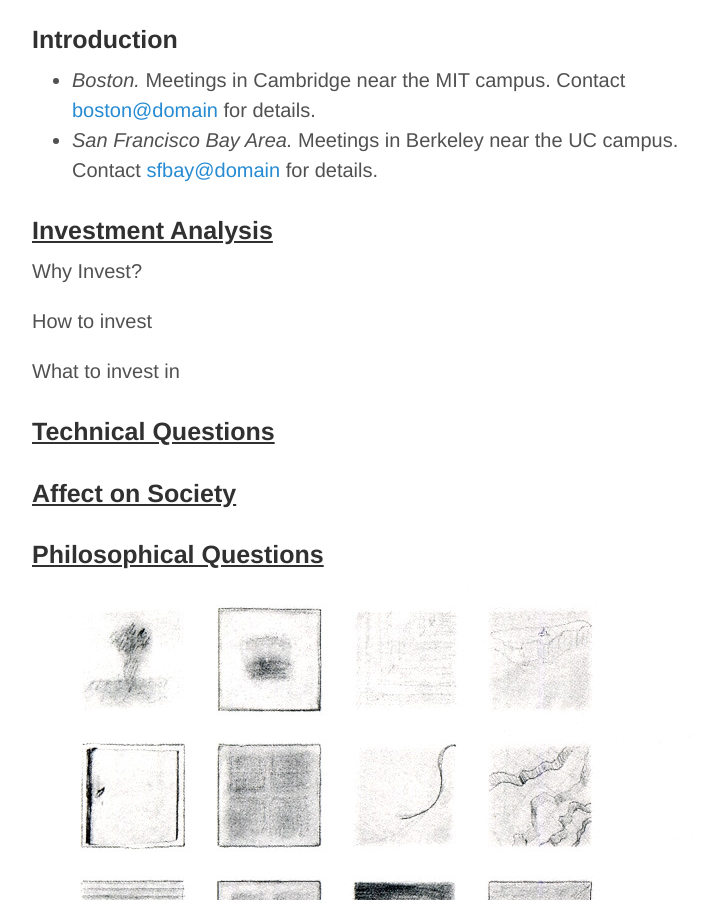
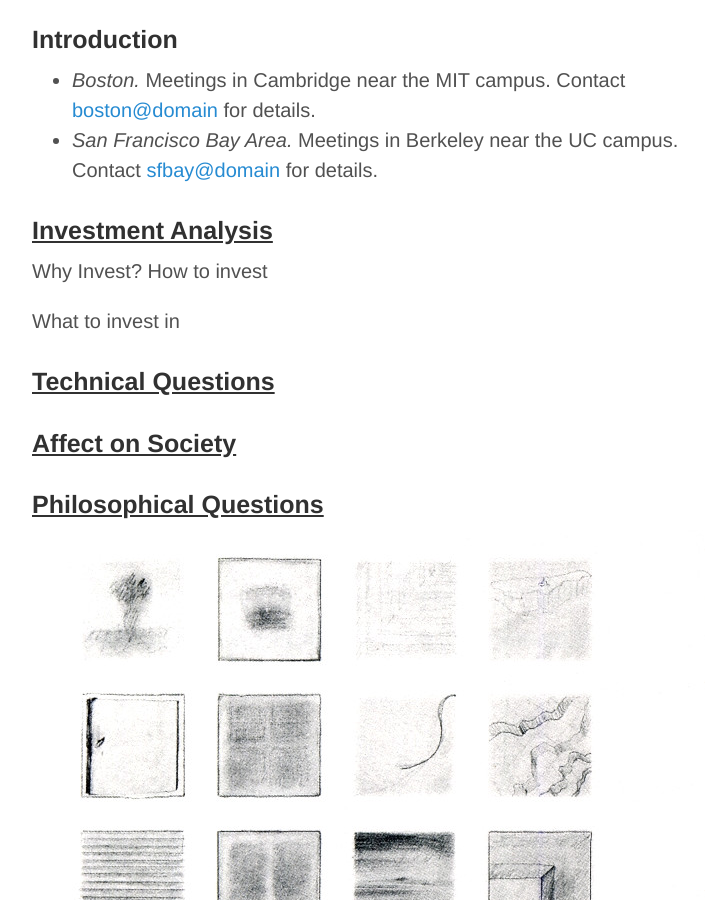
Before and after one commit to Cryptoeconomics/cryptoeconomics.github.io, a Jekyll site: the page built from index.html, in a window 1280 px wide and 900 px high, scrolled down 847 px. Shown: the whole window, without its empty margins (258-965 px from the left). Built offline with Jekyll 4.4.1, drawn with Linux system fonts in a browser that asks for light colours.

Commit message:
add subtext

```diff
--- a/index.html
+++ b/index.html
@@ -22,7 +22,7 @@ title: Home
 
 <h3 id="mailing-list"><u>Investment Analysis</u></h3>
 
-<p>Why Invest?</p>            <p>How to invest</p>
+<p>Why Invest?                 How to invest</p>
 <p>What to invest in</p>
 
 <h3 id="mailing-list"><u>Technical Questions</u></h3>
```
